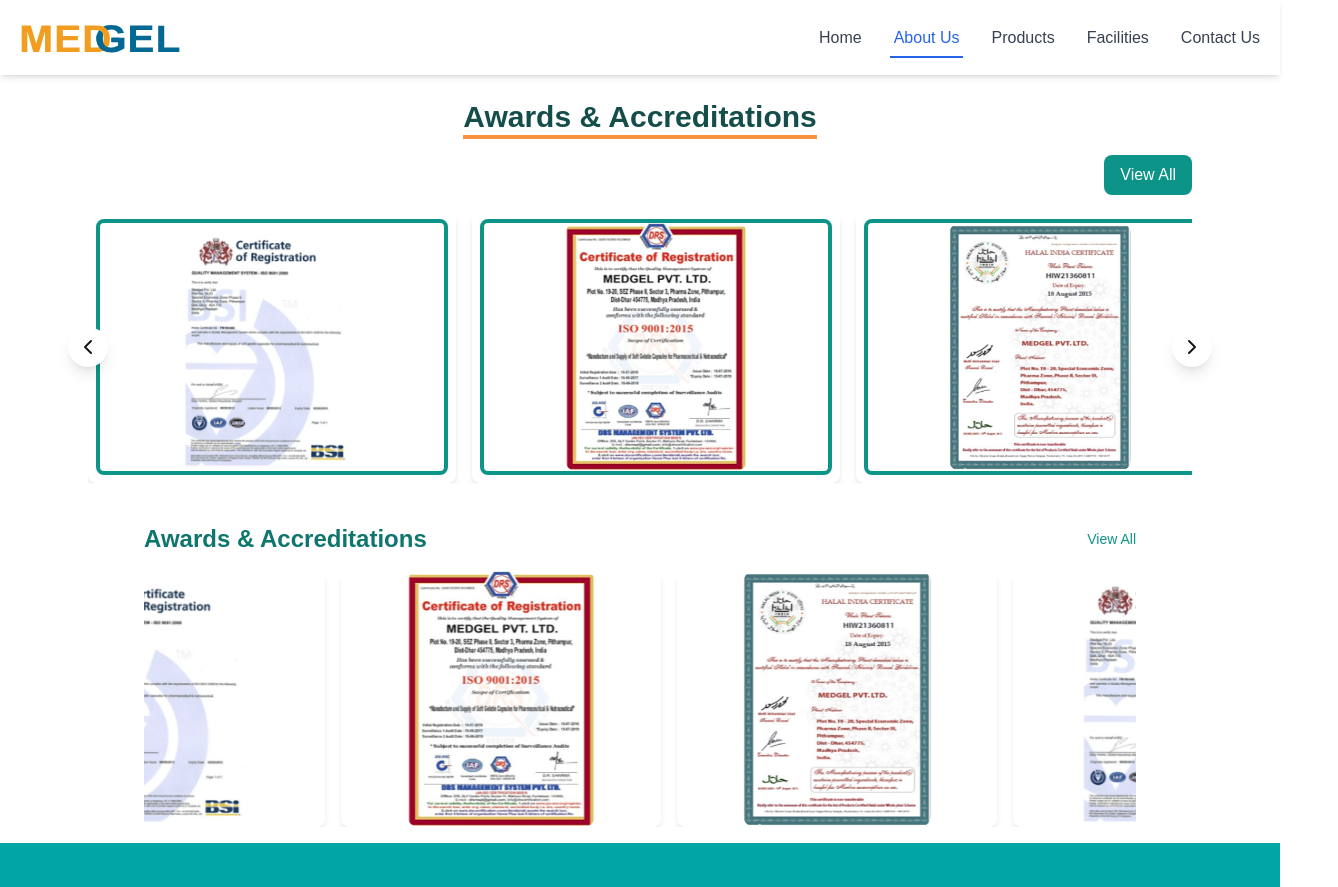
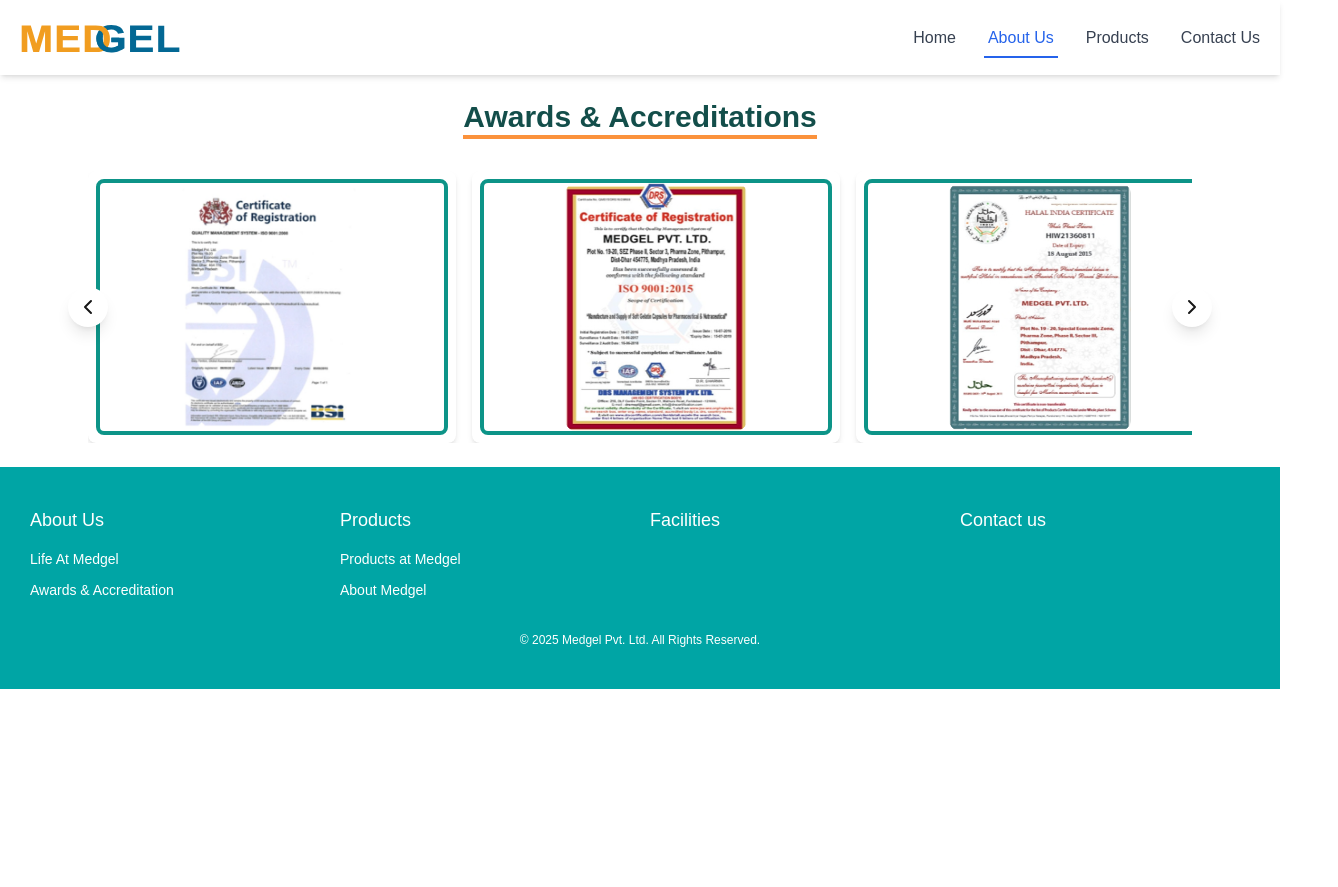
Before and after one commit to anurag-verma-india/medgel-nextjs, a Next.js app: page /about/awards_ in a window 1280 px wide. Shown: the top 887 px of the page, 1338 px wide, since content can reach past the window. After the commit the page ends 800 px from the top, so only its background shows below. Built offline with nearby package versions, Linux system fonts and the light colour scheme.

Commit message:
Hid all the errenous things from the frontend
Also made the Footer somewhat work

```diff
--- a/src/app/_common_component/Footer.tsx
+++ b/src/app/_common_component/Footer.tsx
@@ -6,14 +6,11 @@
   return (
     <footer className="footer">
       <div className="footer-container">
-        <div className="footer-column">
+        {/* <div className="footer-column">
           <Link href={"/"}>
             <h4>Home</h4>
-          </Link>
-          <ul>
-            <li></li>
-          </ul>
-        </div>
+          </Link>JS, CSS and
+ JS, CSS anudiv> */}
         <div className="footer-column">
           <h4>About Us</h4>
           <ul>
--- a/src/app/_common_component/Header.tsx
+++ b/src/app/_common_component/Header.tsx
@@ -34,7 +34,7 @@
   },
   {
     label: "Products",
-    href: "/#",
+    href: "/products/products-at-medgel",
     subItems: [
       { label: "Products At Medgel", href: "/products/products-at-medgel" },
       { label: "About Medgel", href: "/products/medgel-services" },
@@ -42,7 +42,7 @@
     ],
   },
   // { label: "Quality & Compliance", href: "/quality" },
-  { label: "Facilities", href: "/facilities" },
+  // { label: "Facilities", href: "/facilities" },
   // { label: "Investor Relations", href: "/investors" },
   { label: "Contact Us", href: "/contact" },
 ];
--- a/src/app/about/awards_/page.tsx
+++ b/src/app/about/awards_/page.tsx
@@ -1,13 +1,13 @@
 // import Header from "../_common_component/Header";
 // import Footer from "../_common_component/Footer";
 import Achievements from './tts';
-import AwardsAccreditations from "./tts2";
+// import AwardsAccreditations from "./tts2";
 
 function aspr() {
     return (
         <div>
             <Achievements />
-            <AwardsAccreditations />
+            {/* <AwardsAccreditations /> */}
         </div>
     );
 }
--- a/src/app/about/awards_/tts.tsx
+++ b/src/app/about/awards_/tts.tsx
@@ -6,9 +6,9 @@
   "/images/achievements1.png",
   "/images/achievements2.png",
   "/images/achievements3.png",
-  "/images/achievements1.png",
-  "/images/achievements2.png",
-  "/images/achievements3.png",
+  // "/images/achievements1.png",
+  // "/images/achievements2.png",
+  // "/images/achievements3.png",
   "/images/achievements1.png",
   "/images/achievements2.png",
   "/images/achievements3.png"
@@ -31,9 +31,9 @@
         Awards & Accreditations
       </h2>
       <div className="flex justify-end mb-4">
-        <button className="bg-teal-600 text-white px-3 py-1 sm:px-4 sm:py-2 rounded-lg text-sm sm:text-base">
+        {/* <button className="bg-teal-600 text-white px-3 py-1 sm:px-4 sm:py-2 rounded-lg text-sm sm:text-base">
           View All
-        </button>
+        </button> */}
       </div>
       <div className="relative flex justify-center items-center">
         <button
--- a/src/app/products/medgel-services/MedgelServices.tsx
+++ b/src/app/products/medgel-services/MedgelServices.tsx
@@ -48,7 +48,7 @@
                         </div>
                     </div>
                 </div>
-                <div className="medgelservices-footer">
+                {/* <div className="medgelservices-footer">
                     <div className="medgelservices-brochure-text">
                         Services Brochure
                     </div>
@@ -68,7 +68,7 @@
                             />
                         </svg>
                     </button>
-                </div>
+                </div> */}
             </div>
         </div>
     );
--- a/src/app/verifyemail/page.tsx
+++ b/src/app/verifyemail/page.tsx
@@ -68,6 +68,7 @@
           </>
         )}
       </div>
+      <div className="h-screen w-full" />
     </>
   );
 };
@@ -84,7 +85,7 @@
   return (
     <>
       <Suspense>
-      <VerifyEmail />
+        <VerifyEmail />
       </Suspense>
     </>
   );
```
